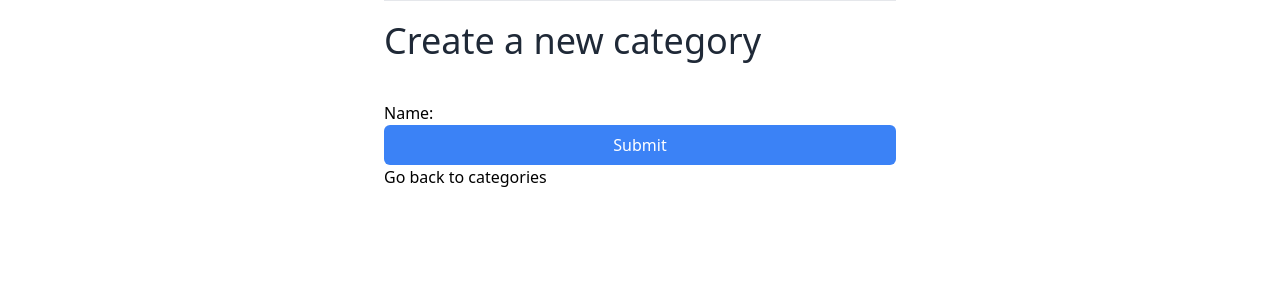
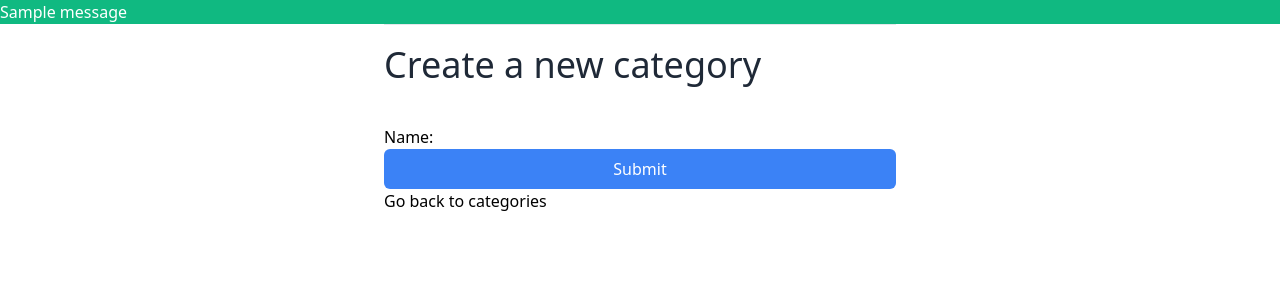
Before and after one commit to ArtusU/crm_nutritionist, a Django app: page /leads/create-category/ in a window 1280 px wide. Shown: the part 49-349 px from the top of the page. Run offline with Django 3.2, Linux system fonts and the light colour scheme; tables that the repository leaves empty hold one stand-in row (values such as "Sample post"); one stand-in notice (Sample message) is shown; some libraries are stand-ins or nearby versions.

Commit message:
messages added

```diff
--- a/leads/views.py
+++ b/leads/views.py
@@ -1,3 +1,4 @@
+from django.contrib import messages
 from django.core.mail import send_mail
 from django.db.models import query
 from django.shortcuts import render, redirect, reverse
@@ -77,6 +78,7 @@ class LeadCreateView(OrganiserAndLoginRequiredMixin, generic.CreateView):
             from_email="test@test.com",
             recipient_list=['test2@test.com']
         )
+        messages.success(self.request, 'You have successfully created a lead')
         return super(LeadCreateView, self).form_valid(form)
 
 class LeadUpdateView(OrganiserAndLoginRequiredMixin, generic.UpdateView):
--- a/templates/base.html
+++ b/templates/base.html
@@ -18,6 +18,14 @@
     <body>
         {% include "navbar.html" %}
         <div class="max-w-7xl mx-auto">
+            {% if messages %}
+            <ul class="messages">
+                {% for message in messages %}
+                <li{% if message.tags %} class="{% if message.tags == 'success' %}bg-green-500 text-white{% endif %}"{% endif %}>{{ message }}</li>
+                {% endfor %}
+            </ul>
+            {% endif %}
+
             {% block content %}{% endblock content %}
         </div>
         {% include "scripts.html" %}
```
